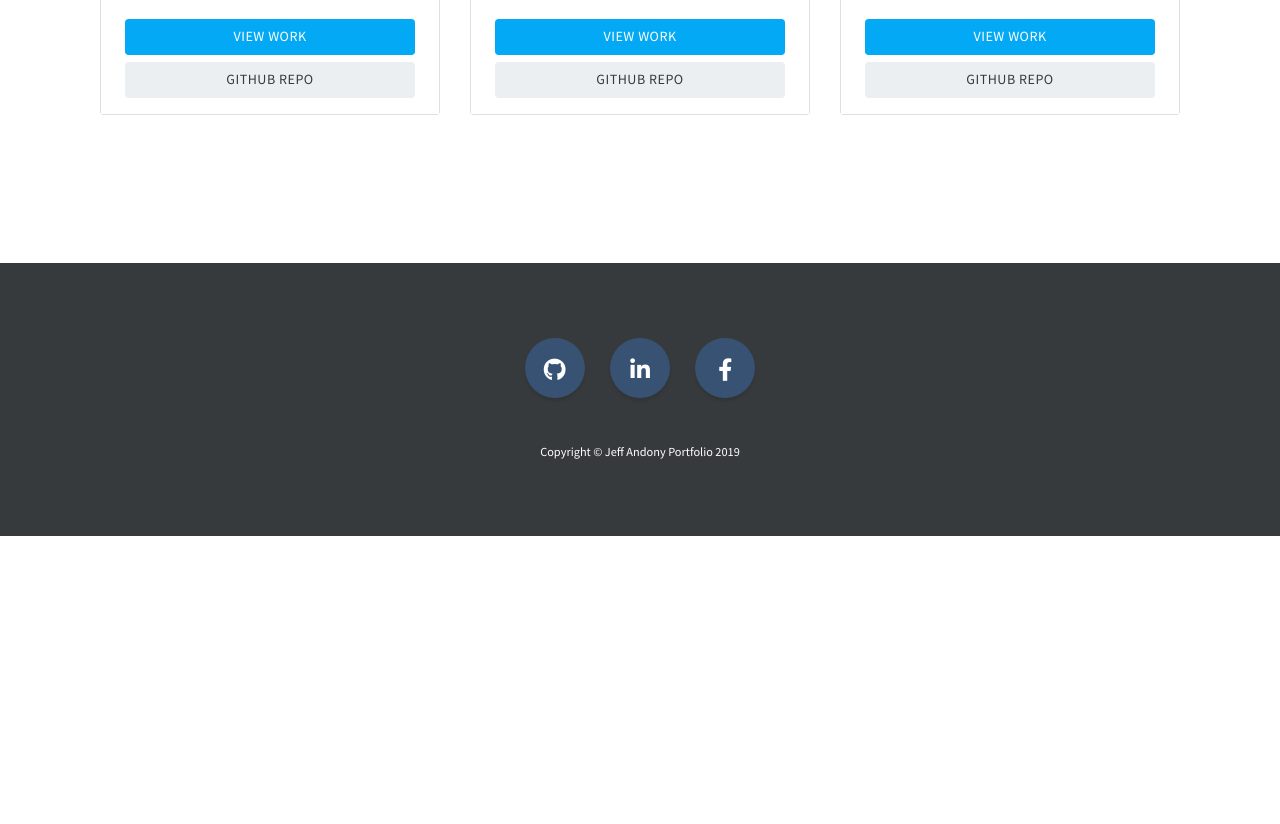
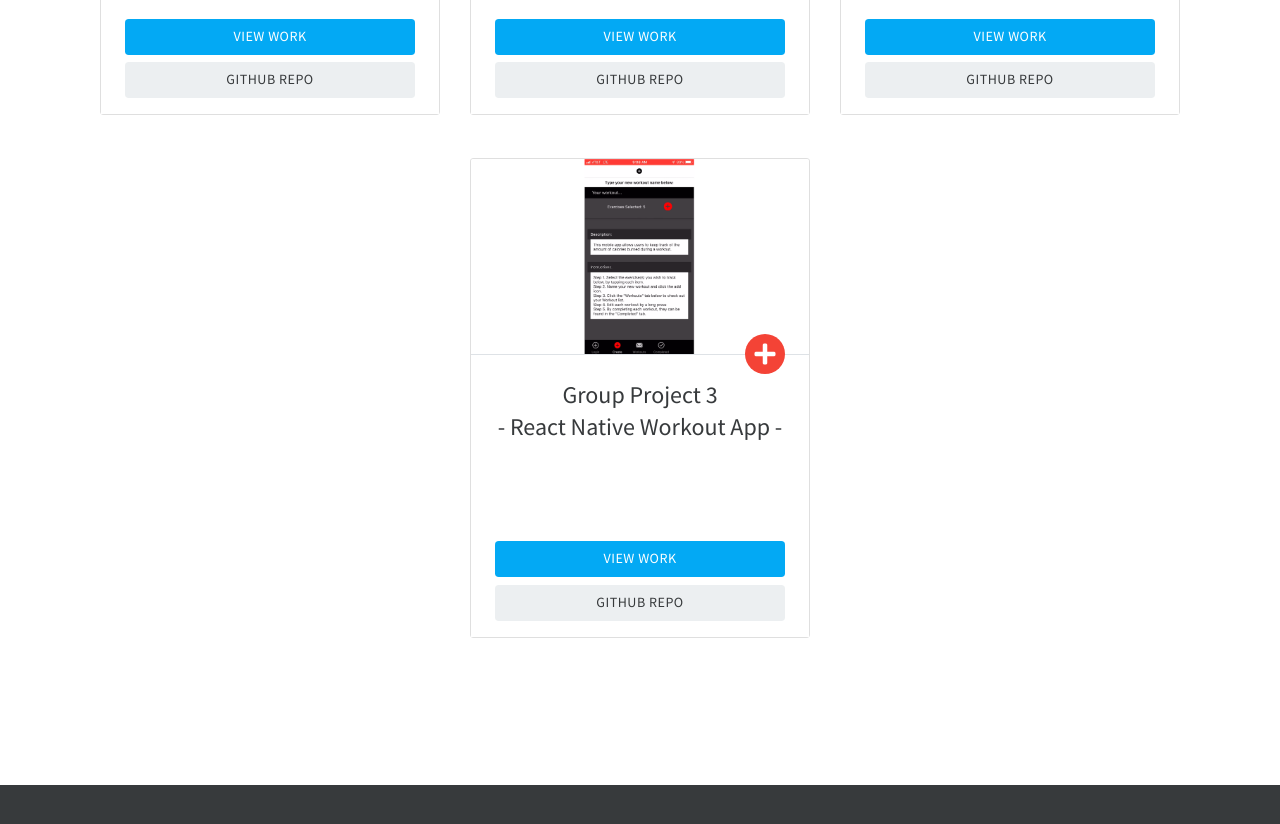
Before and after one commit to jandony/jandony.github.io, a plain HTML site: page bootcamp-portfolio.html in a window 1280 px wide. Shown: the part 3842-4666 px from the top of the page. Before the commit the page ends 4378 px from the top, so only its background shows below. Drawn offline with nearby package versions, Linux system fonts and the light colour scheme.

Commit message:
uploaded last group project.

```diff
--- a/bootcamp-portfolio.html
+++ b/bootcamp-portfolio.html
@@ -383,6 +383,74 @@
 
         </div>
 
+        <!-- Project Cards -->
+        <div class="row">
+
+            <!-- Card -->
+            <div class="col-sm-12 col-md-6 col-lg-4">
+              <!-- <div class="card rounded sticky-action text-dark" style="height: 32rem;">
+                <div class="card-image border-bottom">
+                  <img src="assets/images/express-FriendFinder.png">
+                  <a class="btn-floating halfway-fab waves-effect waves-light red pulse"><i class="fas fa-plus activator"></i></a>
+                </div>
+                <div class="card-content mb-5">
+                  <span class="card-title text-center"><b>Express.js Project<br>- Friend Finder -</b></span>
+                </div>
+                <div class="card-action position-absolute border-0" style="bottom:0; width:100%;">
+                  <a href="https://fathomless-plains-14664.herokuapp.com/" target="_blank" class="btn btn-block light-blue white-text rounded">View Work</a>
+                  <a href="https://github.com/jandony/FriendFinder" target="_blank" class="btn btn-block blue-grey lighten-5 rounded">GitHub Repo</a>
+                </div>
+                <div class="card-reveal light-blue white-text">
+                  <span class="card-title"><b>About this Project:</b><i class="fas fa-times right"></i></span>
+                  <p>This project uses front and backend javascript to handle data using Express. To use the app, click on "view work" and fill out the form to see who is the closest to you.</p>
+                </div>
+              </div> -->
+            </div>
+
+            <!-- Card -->
+            <div class="col-sm-12 col-md-6 col-lg-4">
+              <div class="card rounded sticky-action text-dark" style="height: 32rem;">
+                <div class="card-image border-bottom">
+                  <img src="assets/images/groupproject3-WorkoutApp.png">
+                  <a class="btn-floating halfway-fab waves-effect waves-light red pulse"><i class="fas fa-plus activator"></i></a>
+                </div>
+                <div class="card-content mb-5">
+                  <span class="card-title text-center"><b>Group Project 3<br>- React Native Workout App -</b></span>
+                </div>
+                <div class="card-action position-absolute border-0" style="bottom:0; width:100%;">
+                  <a href="https://www.youtube.com/watch?v=2leLkKLfDsU" target="_blank" class="btn btn-block light-blue white-text rounded">View Work</a>
+                  <a href="https://github.com/andyinthemachine/WorkoutMetApp" target="_blank" class="btn btn-block blue-grey lighten-5 rounded">GitHub Repo</a>
+                </div>
+                <div class="card-reveal light-blue white-text">
+                  <span class="card-title"><b>About this Project:</b><i class="fas fa-times right"></i></span>
+                  <p>This project utilizes the ability to create a meme (using a meme api), while being able to post and vote on other meme creators.</p>
+                </div>
+              </div>
+            </div>
+
+            <!-- Card -->
+            <div class="col-sm-12 col-md-6 col-lg-4">
+              <!-- <div class="card rounded sticky-action text-dark" style="height: 32rem;">
+                <div class="card-image border-bottom">
+                  <img src="assets/images/mongomongoose-NewsScrape.png">
+                  <a class="btn-floating halfway-fab waves-effect waves-light red pulse"><i class="fas fa-plus activator"></i></a>
+                </div>
+                <div class="card-content mb-5">
+                  <span class="card-title text-center"><b>Mongo Mongoose Project<br>- News Scrape -</b></span>
+                </div>
+                <div class="card-action position-absolute border-0" style="bottom:0; width:100%;">
+                  <a href="https://shrouded-springs-64307.herokuapp.com/" target="_blank" class="btn btn-block light-blue white-text rounded">View Work</a>
+                  <a href="https://github.com/jandony/News-Scrape" target="_blank" class="btn btn-block blue-grey lighten-5 rounded">GitHub Repo</a>
+                </div>
+                <div class="card-reveal light-blue white-text">
+                  <span class="card-title"><b>About this Project:</b><i class="fas fa-times right"></i></span>
+                  <p>This project includes being able to scrape articles from New York Times and the ability to comment on saved articles.</p>
+                </div>
+              </div> -->
+            </div>
+
+          </div>
+
 
         </div>
       </div>
```
Also changed, not shown: assets/images/groupproject3-WorkoutApp.png (added), 2 other files.
